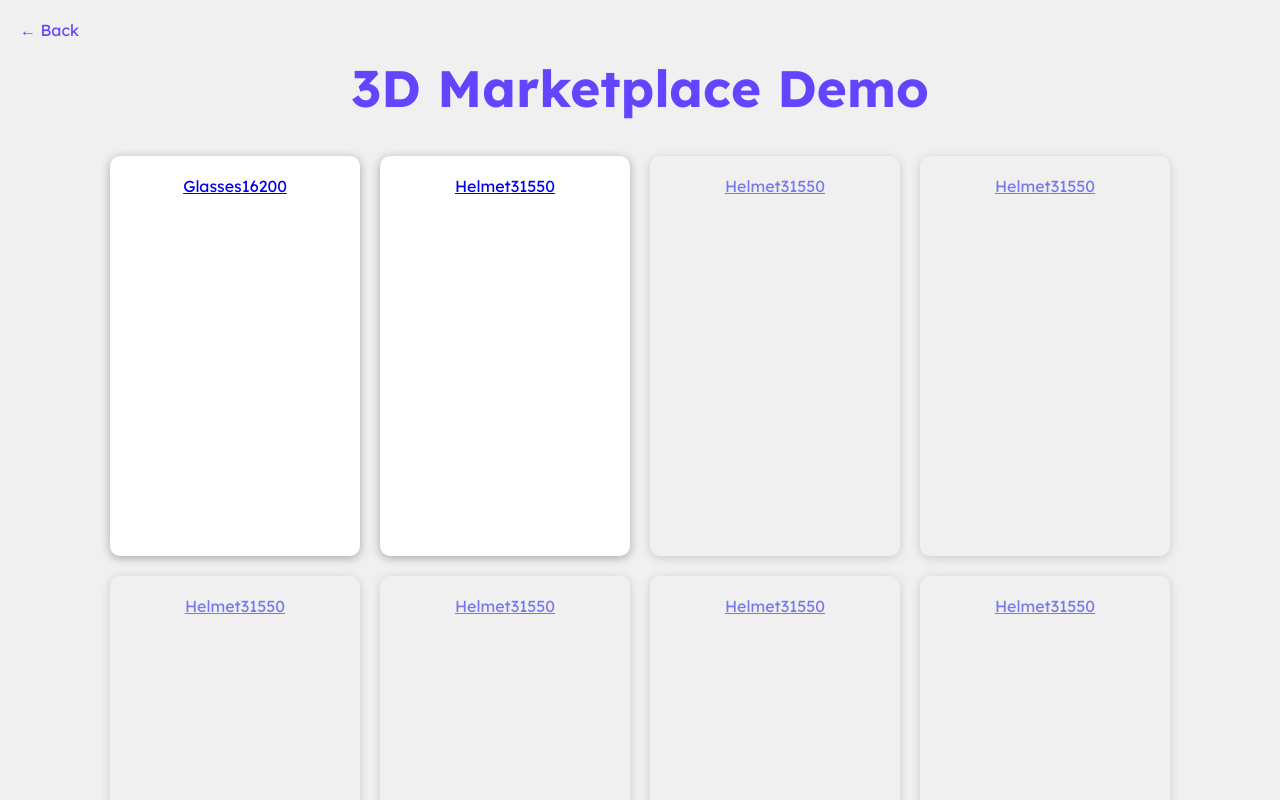
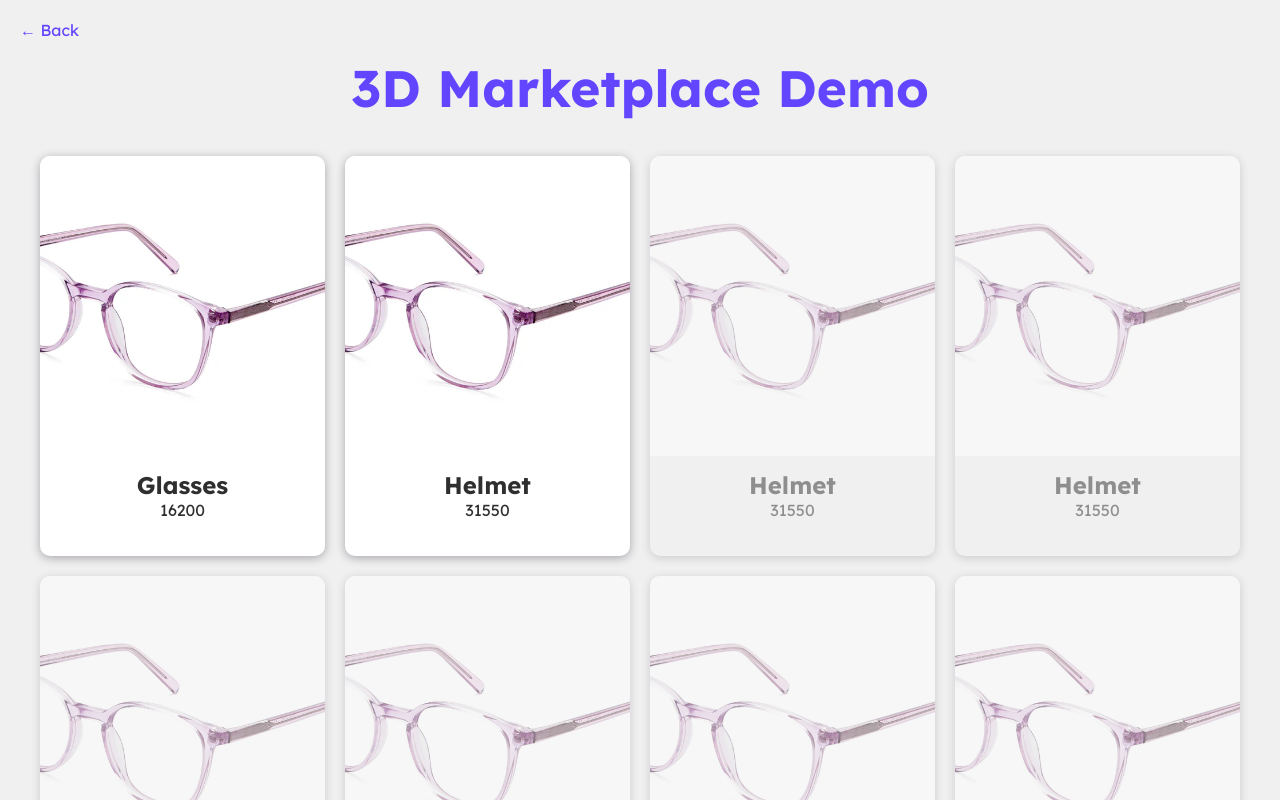
Before and after one commit to frog-spain/virtual-tryon, a React (Vite) app: page /product-demo in a window 1280 px wide. Shown: the top 800 px of the page. Built offline with nearby package versions, Linux system fonts and the light colour scheme.

Commit message:
feat: add new product picture, add adjustments to product page

```diff
--- a/src/index.css
+++ b/src/index.css
@@ -2,6 +2,8 @@
   --primary-color: #6145ff;
   --lighter-color: #f370ff;
   --cream-color: #f0f0f0;
+  --text-color: rgb(47, 47, 47);
+
   --gradient: linear-gradient(
     350deg,
     var(--primary-color) 6.96%,
@@ -10,7 +12,7 @@
 
   font-family: "Lexend Deca", sans-serif;
   font-weight: 400;
-  color: rgb(47, 47, 47);
+  color: var(--text-color);
   background-color: var(--cream-color);
 }
 
@@ -154,7 +156,7 @@ model-viewer {
   justify-content: center;
 }
 
-/* Products List */
+/* Product cards */
 .product-cards-grid {
   display: grid;
   grid-template-columns: repeat(auto-fit, minmax(250px, 1fr));
@@ -163,28 +165,47 @@ model-viewer {
   max-width: 1200px;
 }
 
+.product-card-link {
+  text-decoration: none;
+  color: var(--text-color);
+}
+
 .product-card-wrapper {
   background: white;
-  padding: 20px;
   border-radius: 10px;
   min-height: 400px;
   box-shadow: 0 2px 10px 0 rgba(60, 52, 67, 0.4);
   transition: all 0.3s ease-in-out;
   text-align: center;
-  cursor: pointer;
 
   display: flex;
   flex-direction: column;
   gap: 10px;
 }
 
-.product-card-wrapper.dummy {
-  background: var(--cream-color);
-  opacity: 0.5;
-  pointer-events: none;
+.product-card-wrapper img {
+  width: 100%;
+  border-radius: 10px 10px 0 0;
+  object-fit: cover;
+  height: 300px;
 }
 
 .product-card-wrapper:hover {
   box-shadow: 0 4px 20px 0 rgba(60, 52, 67, 0.4);
   transform: translateY(-1px);
 }
+
+.product-card-wrapper.dummy {
+  background: var(--cream-color);
+  opacity: 0.5;
+}
+
+a:has(.product-card-wrapper.dummy) {
+  cursor: default;
+  pointer-events: none;
+}
+
+/* Product detail */
+.product-page {
+  padding: 20px;
+}
--- a/src/pages/ProductDemoPage/ProductCard.jsx
+++ b/src/pages/ProductDemoPage/ProductCard.jsx
@@ -4,8 +4,13 @@ const ProductCard = ({ title, price, isDummy, slug }) => {
   return (
     <Link to={`/product-demo/products/${slug}`} className="product-card-link">
       <div class={`product-card-wrapper` + (isDummy ? " dummy" : "")}>
-        {title}
-        {price}
+        <div>
+          <img src="/assets/images/image.png" />
+        </div>
+        <div>
+          <h2 className="product-title">{title}</h2>
+          <span className="product-price"> {price}</span>
+        </div>
       </div>
     </Link>
   );
--- a/src/pages/ProductPage.jsx
+++ b/src/pages/ProductPage.jsx
@@ -1,7 +1,6 @@
 import { useParams, Link } from "react-router-dom";
 import { productList } from "./ProductDemoPage/products-list";
 import { slugify } from "../utils/slugify";
-import BackButton from "../ui/BackButton";
 
 const ProductPage = () => {
   const { slug } = useParams();
@@ -18,7 +17,10 @@ const ProductPage = () => {
 
   return (
     <div className="product-page">
-      <Link to="/product-demo">Back to products</Link>
+      <Link to="/product-demo" className="back-button">
+        ← Back to products
+      </Link>
+
       <h1>{product.title}</h1>
       <p>{product.price}</p>
       {/* shared layout + product details / 3D viewer component go here */}
```
Also changed, not shown: public/assets/images/image.png (added).
